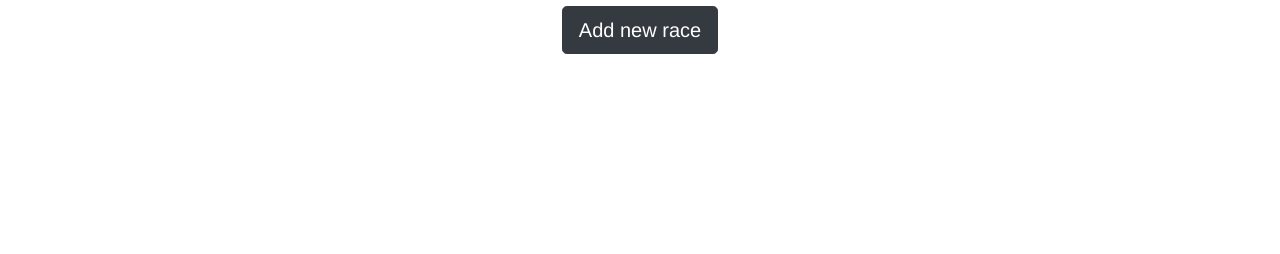
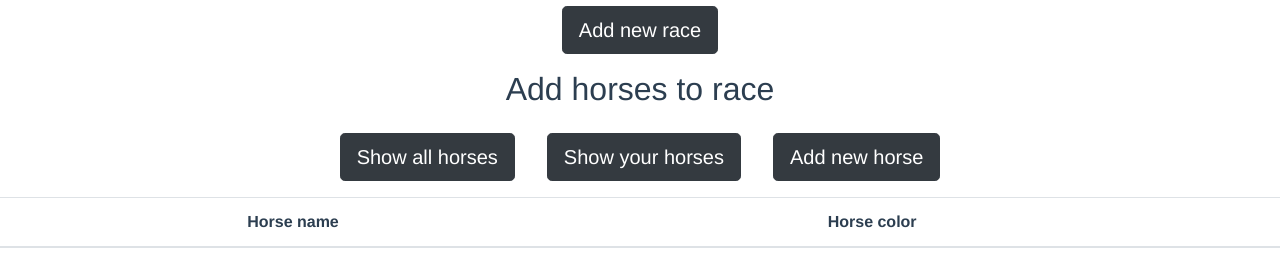
Before and after one commit to sergeijagur/horseracefront, a Vue app: page /#/game in a window 1280 px wide. Shown: the part 698-952 px from the top of the page. Before the commit the page ends 800 px from the top, so only its background shows below. Built offline with nearby package versions, Linux system fonts and the light colour scheme.

Commit message:
SERGEI betting added

```diff
--- a/src/views/PlayGame.vue
+++ b/src/views/PlayGame.vue
@@ -76,7 +76,7 @@
       <button v-on:click="addNewHorse" type="button" class="btn btn-dark btn-lg m-3" >Create new horse</button>
     </div>
 <div v-if="horseTableDiv">
-  <h2>Ad horses to race</h2>
+  <h2>Add horses to race</h2>
   <div >
     <button v-on:click="getAllHorsesList" type="button" class="btn btn-dark btn-lg m-3">Show all horses</button>
     <button v-on:click="getUserHorsesList" type="button" class="btn btn-dark btn-lg m-3">Show your horses</button>
@@ -168,7 +168,7 @@ export default {
       userId: sessionStorage.getItem('userId'),
       addRaceDiv: true,
       addHorseDiv:false,
-      horseTableDiv: false,
+      horseTableDiv: true,
       selectHorseButton: false,
       raceHorseTableDiv: false,
       playAgainButton: false,
@@ -234,7 +234,6 @@ export default {
 
 
     },
-
     putBetOnHorse: function () {
     let raceAndBetRequest = {
           raceId: sessionStorage.getItem('raceId'),
@@ -249,6 +248,7 @@ export default {
           this.playAgainButton = true
           this.bet = 0
           this.raceHorses = []
+
 
         } else
           alert("YOU LOSE!!!")
@@ -273,14 +273,6 @@ export default {
         alert(error.response.data.title + ". " + error.response.data.detail)
       })
     },
-
-
-
-
-
-
-
-
 
 
     addNewRace: function () {
@@ -310,7 +302,6 @@ export default {
       this.playAgainButton = false
       this.addRaceDiv = true
     },
-
     showUserView: function (userId) {
       userId = sessionStorage.getItem('userId')
       if (userId > 0) {
@@ -336,18 +327,14 @@ export default {
   text-align: center;
   color: #2c3e50;
 }
-
 #nav {
   padding: 30px;
 }
-
 #nav a {
   font-weight: bold;
   color: #2c3e50;
 }
-
 #nav a.router-link-exact-active {
   color: #42b983;
 }
-
 </style>
```
